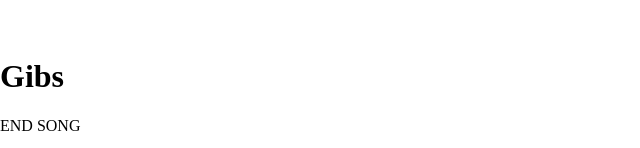
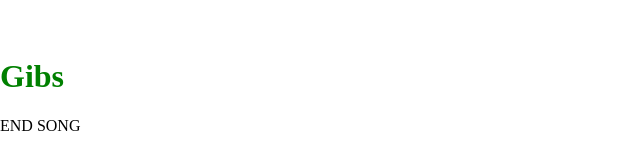
Before and after one commit to sakos98/modul-4.3, a plain HTML site: page index.html in a window 1280 px wide. Shown: the part 1498-1646 px from the top of the page, 0-640 px from the left. Drawn offline with Linux system fonts and the light colour scheme.

Commit message:
Update style.css

```diff
--- a/style.css
+++ b/style.css
@@ -9,15 +9,16 @@ body {
     justify-content: center;
     flex-direction: column;
 }
-
 .title-song h1{
     color: blue;
     text-align: center;
 }
-
 .title-text {
     font-family: 'Times New Roman', Times, serif;
     font-size: 40px;
     color: aqua;
     text-align: center;
 }
+.end-song h1{
+    color: green;
+}
```
